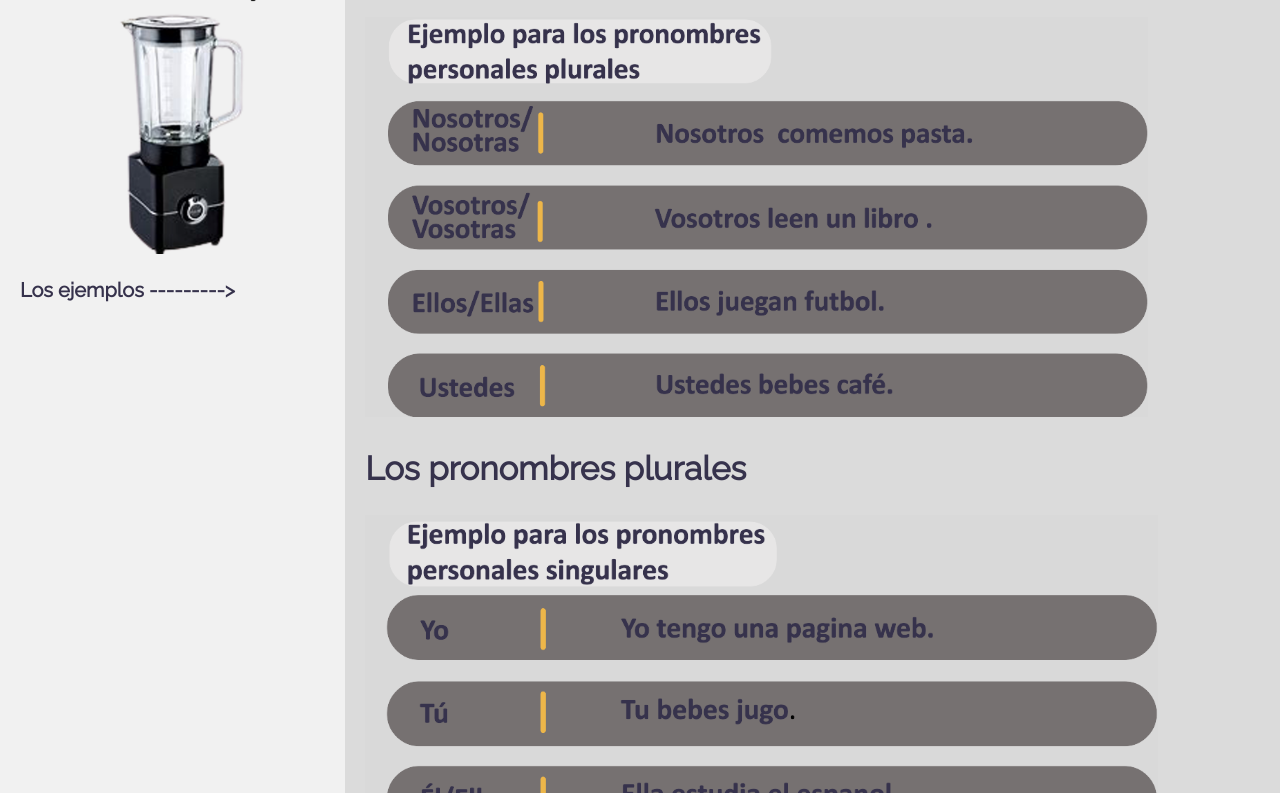
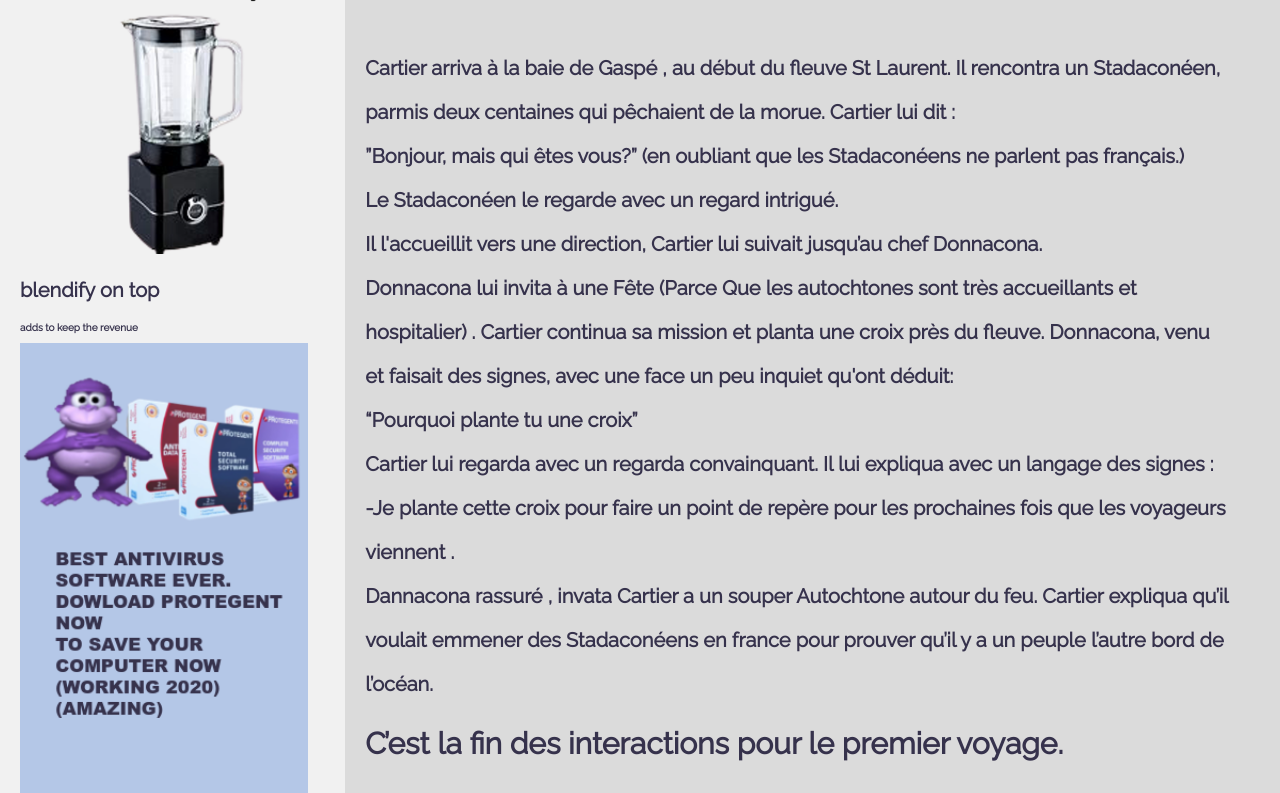
Before and after one commit to blendifyClient/coolblendify, a plain HTML site: page index.html in a window 1280 px wide. Shown: the part 484-1277 px from the top of the page. Drawn offline with Linux system fonts and the light colour scheme; files that its build step writes are made by us from their sources.

Commit message:
yesssssssssirs
fetchhh me this

```diff
--- a/index.html
+++ b/index.html
@@ -144,16 +144,36 @@ body {
 <div class="row">
   <div class="side">
         <img src="blendify4.png" alt="hi" style="height:350px;">
-    <p class="cool" style="font-size:20px">Los ejemplos ---------> </p>
+    <p class="cool" style="font-size:20px">blendify on top </p>
+    <p class="cool" style="font-size:10px">adds to keep the revenue </p>
+        <img src="proto.png" alt="yes" style="height:470px;">
+        <img src="proto1.png" alt="yes" style="height:470px;">
+        <img src="proto2.png" alt="yes" style="height:470px;">
   </div>
   <div class="main">
 
-    <h1 class="cool" style="font-size:40px">Los ejemplos: </h1>
-    <img src="plural.png" alt="Los pronombres personales" style="height:400px;">
-    <h2 class="cool" style="font-size:33px">Los pronombres plurales</h2>
-   <img src="singu.png" alt="Los pronombres personales" style="height:400px;">
-    <p class="cool" style="font-size:20px">Si gracias ,Haga clic a continuación para volver a blendify.net</p>
-    <img src="Blendifylogo.png" alt="Los pronombres personales" style="height:215px;" onclick="window.location.href='https://blendify.net';">
+    <h1 class="cool" style="font-size:40px">Rencontre entre Jakes Cartier et Donnacona</h1>
+        <img src="blank.png" alt="Los pronombres personales" style="height:10px;" onclick="window.location.href='https://blendify.net';">
+    <p class="cool" style="font-size:20px">Cartier arriva à la baie de Gaspé , au début du fleuve St Laurent. Il rencontra un Stadaconéen, </p>
+    <p class="cool" style="font-size:20px">parmis deux centaines qui pêchaient de la morue. Cartier lui dit :</p>
+    <p class="cool" style="font-size:20px">”Bonjour, mais qui êtes vous?” (en oubliant que les Stadaconéens ne parlent pas français.)</p>
+    <p class="cool" style="font-size:20px"> Le Stadaconéen le regarde avec un regard intrigué.</p>
+    <p class="cool" style="font-size:20px">Il l'accueillit vers une direction, Cartier lui suivait jusqu’au chef Donnacona. </p>
+    <p class="cool" style="font-size:20px">Donnacona lui invita à une Fête (Parce Que les autochtones sont très accueillants et </p>
+    <p class="cool" style="font-size:20px">hospitalier)  . Cartier continua sa mission et planta une croix près du fleuve. Donnacona, venu </p>
+    <p class="cool" style="font-size:20px">et faisait des signes, avec une face un peu inquiet qu'ont déduit: </p>
+    <p class="cool" style="font-size:20px">“Pourquoi plante tu une croix”</p>
+    <p class="cool" style="font-size:20px"> Cartier lui regarda avec un regarda convainquant. Il lui expliqua avec un langage des signes :
+</p>
+    <p class="cool" style="font-size:20px">-Je plante cette croix pour faire un point de repère pour les prochaines fois que les  voyageurs</p>
+    <p class="cool" style="font-size:20px">viennent .  </p>
+    <p class="cool" style="font-size:20px">Dannacona rassuré , invata Cartier a un souper Autochtone autour du feu. Cartier expliqua qu’il </p>
+    <p class="cool" style="font-size:20px">voulait emmener des Stadaconéens en france pour prouver qu’il y a un peuple l’autre bord de </p>
+    <p class="cool" style="font-size:20px">l’océan.</p>
+    <p class="cool" style="font-size:30px">C’est la fin des interactions pour le premier voyage.</p>
+
+    <img src="Blank.png" alt="super fun stuff" style="height:10px;" onclick="window.location.href='https://blendify.net';">
+
 </div>
 <div class="footer">
   <h2 >Blendify industries</h2>
```
Also changed, not shown: proto.png (added), proto1.png (added), proto2.png (added).
